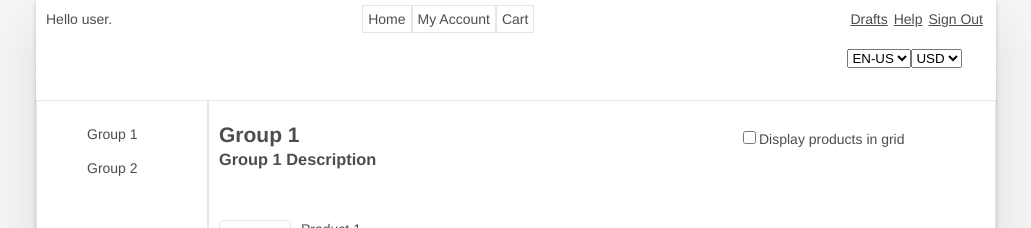
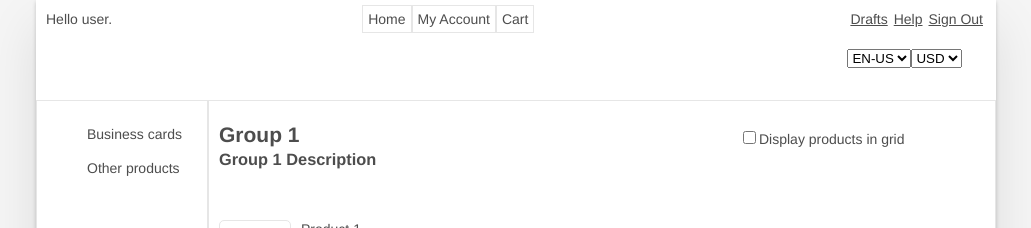
Before and after one commit to shvekyha/uStore-React-product-list, a React (Create React App) app: page / in a window 1280 px wide. Shown: the top 228 px of the page, without its empty margins (124-1155 px from the left). Built offline with nearby package versions, Linux system fonts and the light colour scheme.

Commit message:
showing the product groups (no functionality yet)

```diff
--- a/src/ProductList/group-list.js
+++ b/src/ProductList/group-list.js
@@ -1,12 +1,17 @@
 import React, { Component } from 'react';
+import ProductGroup from './product-group';
 
 class GroupList extends Component{
     render(){
+        const productGroupList = ProductGroup.GetMock();
+        const listItems = productGroupList.map(
+            (group) =>
+                <dl className="group">{group.name}</dl>
+            );
         return (
             <section className="groupListSection innerSection">
                 <dd className="groupList">
-                    <dl className="group">Group 1</dl>
-                    <dl className="group">Group 2</dl>
+                    {listItems}
                 </dd>
             </section>
         )
--- /dev/null
+++ b/src/ProductList/product-group.js
@@ -0,0 +1,33 @@
+import { Product } from './product';
+
+export class ProductGroup {
+
+  constructor(id, name, description, productList){
+      this.id = id;
+      this.name = name;
+      this.description = description;
+      this.productList = productList;
+  }
+
+  static GetMock(){
+    let productList1 = [
+      {id: 1, name: "Static", description: "Static description", thumbnailURL: "../../assets/static thumbnail.PNG"},
+      {id: 2, name: "Dynamic", description: "Dynamic description", thumbnailURL: "../../assets/dynamic thumbnail.PNG"},
+      {id: 3, name: "Static2", description: "Static2 description", thumbnailURL: "../../assets/static thumbnail.PNG"},
+      {id: 4, name: "Dynamic2", description: "Dynamic2 description", thumbnailURL: "../../assets/dynamic thumbnail.PNG"}
+    ];
+    let productList2 = [
+      {id: 5, name: "Composite", description: "Composite description", thumbnailURL: "../../assets/composite thumbnail.jpg"},
+      {id: 6, name: "XM campaign", description: "XM campaign description", thumbnailURL: "../../assets/xm campaign thumbnail.png"}
+    ];
+
+    let productGroupList = [
+      {id: 1, name: "Business cards", description:"Find here business cards products", productList: productList1},
+      {id: 2, name: "Other products", description:"Find here other products", productList: productList2}
+    ];
+
+    return productGroupList;
+  }
+}
+
+export default ProductGroup;
--- /dev/null
+++ b/src/ProductList/product.js
@@ -0,0 +1,12 @@
+
+export class Product{
+
+    constructor(id, name, description, thumbnailURL){
+        this.id = id;
+        this.name = name;
+        this.description = description;
+        this.thumbnailURL = thumbnailURL;
+    }
+}
+
+export default Product;
```
